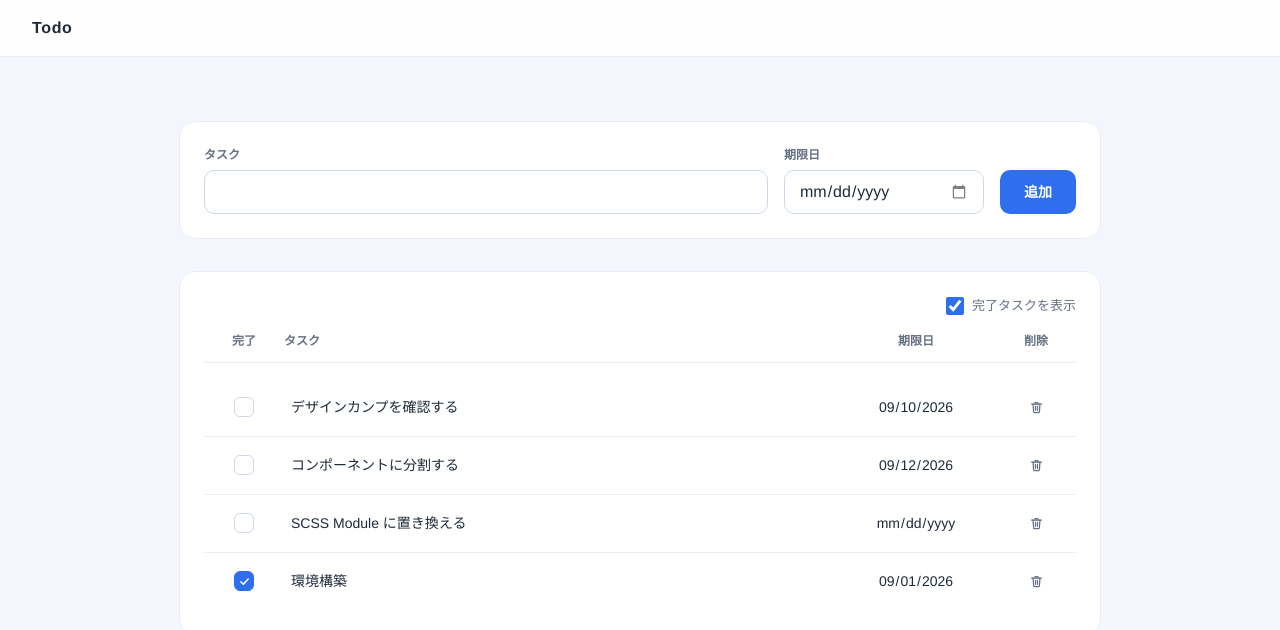
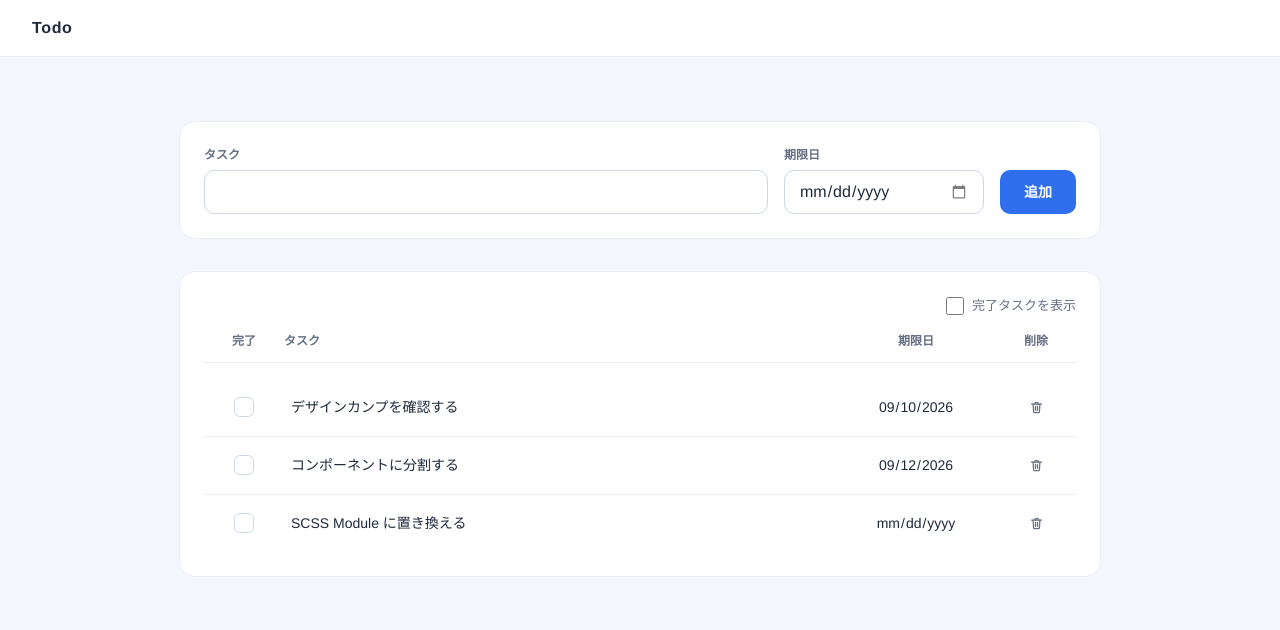
Before and after one commit to timeisariver/todo-react, a Next.js app: page / in a window 1280 px wide. Shown: the top 630 px of the page. Built offline with nearby package versions, Linux system fonts and the light colour scheme.

Commit message:
完了タスクを表示

```diff
--- a/app/components/TodoList/TodoList.js
+++ b/app/components/TodoList/TodoList.js
@@ -1,11 +1,18 @@
 import TodoRow from "@/app/components/TodoRow/TodoRow";
 import styles from "./TodoList.module.scss";
+import { useState } from "react";
 
 export default function TodoList({ tasks, onSubmit }) {
+  const [showCompleted, setShowCompleted] = useState(false);
+
   return (
     <div className={styles.content}>
       <label className={styles.showCompleted}>
-        <input type="checkbox" defaultChecked />
+        <input
+          type="checkbox"
+          checked={showCompleted}
+          onChange={(e) => setShowCompleted(e.target.checked)}
+        />
         <p>完了タスクを表示</p>
       </label>
       <div className={styles.head}>
@@ -17,7 +24,10 @@ export default function TodoList({ tasks, onSubmit }) {
         <div className={styles.headItem}>削除</div>
       </div>
       <div className={styles.list}>
-        {tasks.map((task) => (
+        {tasks
+          .filter((task) => showCompleted || !task.completed)
+          .map((task) => {
+            return (
               <TodoRow
                 onSubmit={onSubmit}
                 key={task.id}
@@ -26,7 +36,8 @@ export default function TodoList({ tasks, onSubmit }) {
                 deadline={task.deadline}
                 completed={task.completed}
               />
-        ))}
+            );
+          })}
       </div>
     </div>
   );
```
Lines whose indentation alone changed are shown as unchanged.
